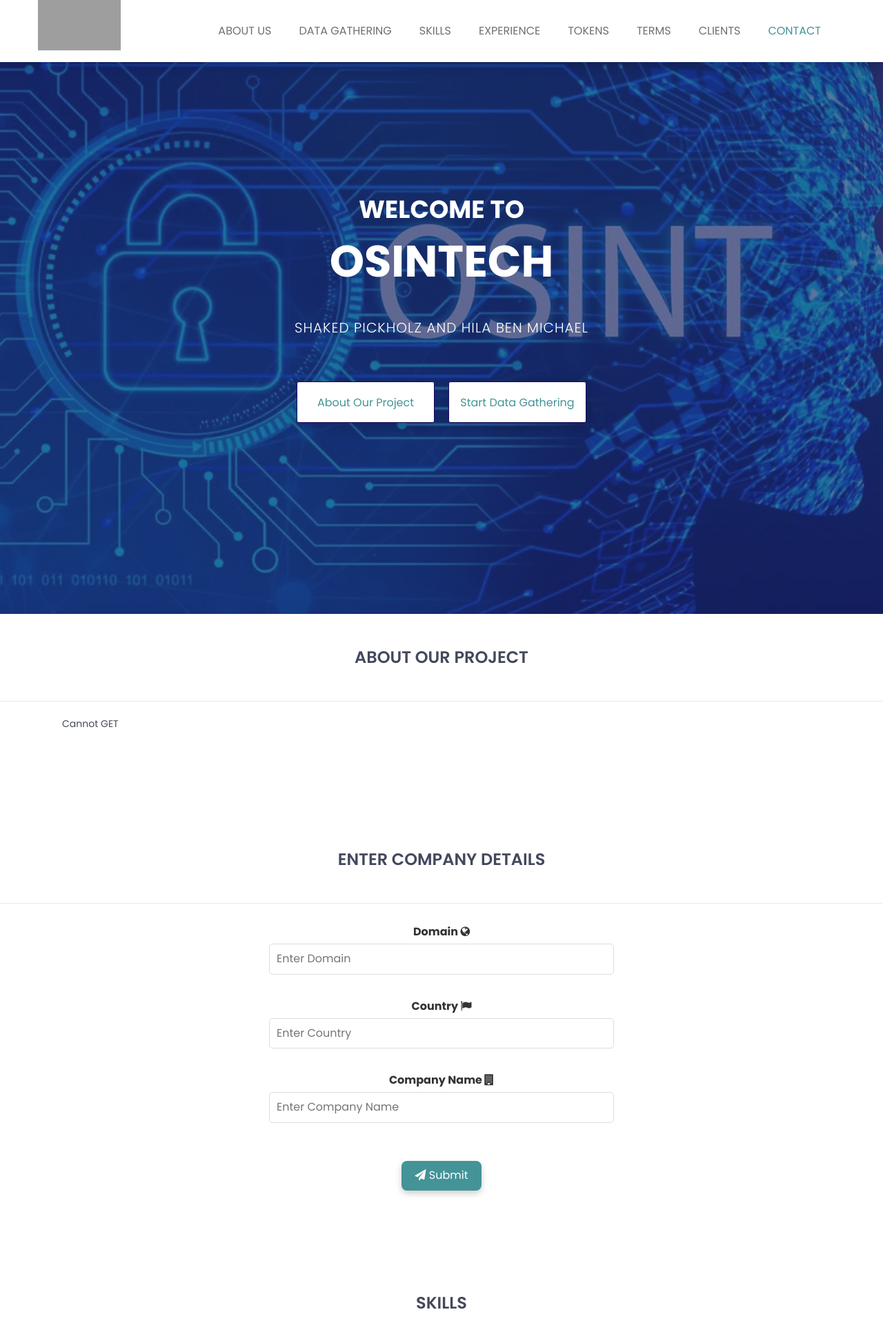
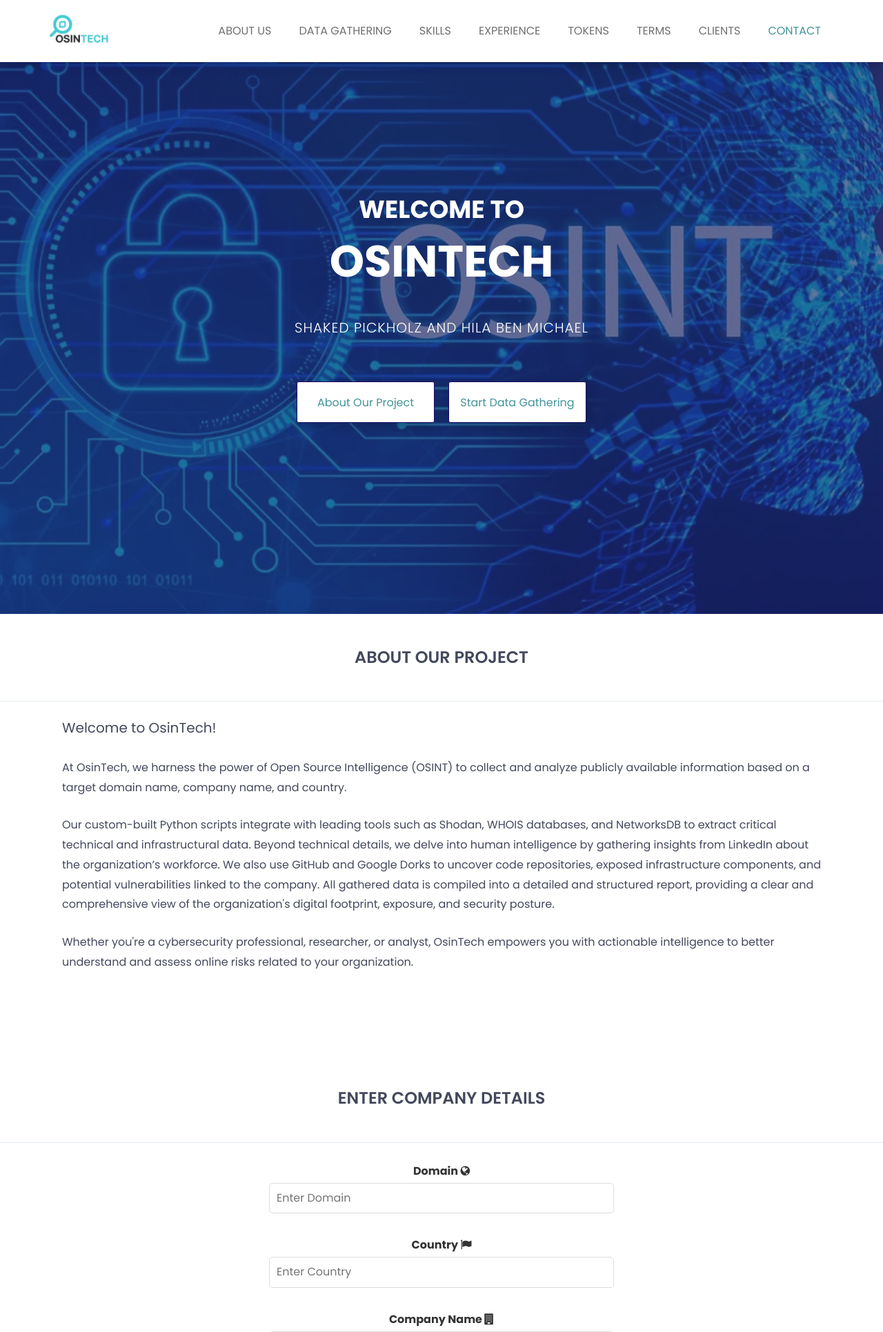
Before and after one commit to hila302010/final-cyber-project, a Flask app: template templates/index.html in a window 1280 px wide. Shown: the top 1931 px of the page at 69% size. Run offline with Flask 3, Linux system fonts and the light colour scheme; the template is opened without the code that fills it, so the values that code supplies are empty; grey boxes are pictures that could not be loaded.

Commit message:
changes updating style.css and index.html

```diff
--- a/templates/index.html
+++ b/templates/index.html
@@ -19,24 +19,24 @@
         <title>OsinTech</title>
 
         <!-- For the logo png -->
-				<link rel="shortcut icon" size="32x32" type="image/icon" href="assets/logo/logo.png"/>
+					<link rel="shortcut icon" size="32x32" type="image/icon" href="static/images/logo.png"/>
         <!--font-awesome.min.css-->
-        <link rel="stylesheet" href="assets/css/font-awesome.min.css">
+        <link rel="stylesheet" href="static/css/font-awesome.min.css">
 				<!--flat icon css-->
-				<link rel="stylesheet" href="assets/css/flaticon.css">
+				<link rel="stylesheet" href="static/css/flaticon.css">
 				<!--animate.css-->
-        <link rel="stylesheet" href="assets/css/animate.css">
+        <link rel="stylesheet" href="static/css/animate.css">
         <!--owl.carousel.css-->
-        <link rel="stylesheet" href="assets/css/owl.carousel.min.css">
-				<link rel="stylesheet" href="assets/css/owl.theme.default.min.css">
+        <link rel="stylesheet" href="static/css/owl.carousel.min.css">
+				<link rel="stylesheet" href="static/css/owl.theme.default.min.css">
         <!--bootstrap.min.css-->
-        <link rel="stylesheet" href="assets/css/bootstrap.min.css">
+        <link rel="stylesheet" href="static/css/bootstrap.min.css">
 				<!-- bootsnav -->
-				<link rel="stylesheet" href="assets/css/bootsnav.css" >
+				<link rel="stylesheet" href="static/css/bootsnav.css" >
         <!--style.css-->
-        <link rel="stylesheet" href="assets/css/style.css">
+        <link rel="stylesheet" href="static/css/style.css">
         <!--responsive.css-->
-        <link rel="stylesheet" href="assets/css/responsive.css">
+        <link rel="stylesheet" href="static/css/responsive.css">
 
         <!-- HTML5 shim and Respond.js for IE8 support of HTML5 elements and media queries -->
         <!-- WARNING: Respond.js doesn't work if you view the page via file:// -->
@@ -67,7 +67,7 @@
 			                    <i class="fa fa-bars"></i>
 			                </button>
 											<a class="navbar-brand" href="index.html">
-												<img src="assets/logo/osintech.png" alt="Brand Logo" style="max-width: 120px; height: auto; margin-top: -50px;" />
+												<img src="static/images/osintech.png" alt="Brand Logo" style="max-width: 120px; height: auto; margin-top: -50px;" />
 										</a>
 
 			            </div><!--/.navbar-header-->
@@ -476,13 +476,13 @@
 							<div class="single-profile">
 								<div class="profile-txt">
 									<a href="https://www.google.com/advanced_search" target="_blank">
-										<img src="assets/images/google_logo.png" alt="Google Logo" style="width: 28px; height: 28px;">										</a>
+										<img src="static/images/google_logo.png" alt="Google Logo" style="width: 28px; height: 28px;">										</a>
 									<div class="profile-icon-name">Google</div>
 								</div>
 								<div class="single-profile-overlay">
 									<div class="profile-txt">
 										<a href="https://www.google.com/advanced_search" target="_blank">
-											<img src="assets/images/google_logo.png" alt="Google Logo" style="width: 28px; height: 28px;">
+											<img src="static/images/google_logo.png" alt="Google Logo" style="width: 28px; height: 28px;">
 										</a>
 										<div class="profile-icon-name">Google</div>
 									</div>
@@ -511,14 +511,14 @@
 								<div class="single-profile">
 									<div class="profile-txt">
 										<a href="https://networksdb.io" target="_blank">
-											<img src="assets/images/networks_logo.jpeg" alt="NetworksDB Logo" style="width: 45px; height: 36px;">
+											<img src="static/images/networks_logo.jpeg" alt="NetworksDB Logo" style="width: 45px; height: 36px;">
 										</a>
 										<div class="profile-icon-name">NetworksDB</div>
 									</div>
 									<div class="single-profile-overlay">
 										<div class="profile-txt">
 											<a href="https://networksdb.io" target="_blank">
-												<img src="assets/images/networks_logo.jpeg" alt="NetworksDB Logo" style="width: 45px; height: 36px;">
+												<img src="static/images/networks_logo.jpeg" alt="NetworksDB Logo" style="width: 45px; height: 36px;">
 											</a>
 											<div class="profile-icon-name">NetworksDB</div>
 										</div>
@@ -532,14 +532,14 @@
 							<div class="single-profile">
 								<div class="profile-txt">
 									<a href="https://www.shodan.io/" target="_blank">
-										<img src="assets/images/shodan_logo.png" alt="Shodan Logo" style="width: 40x; height: 40px;">
+										<img src="static/images/shodan_logo.png" alt="Shodan Logo" style="width: 40x; height: 40px;">
 									</a>
 									<div class="profile-icon-name">Shodan</div>
 								</div>
 								<div class="single-profile-overlay">
 									<div class="profile-txt">
 										<a href="https://www.shodan.io" target="_blank">
-											<img src="assets/images/shodan_logo.png" alt="Shodan Logo" style="width: 40px; height: 40px;">
+											<img src="static/images/shodan_logo.png" alt="Shodan Logo" style="width: 40px; height: 40px;">
 										</a>
 										<div class="profile-icon-name">Shodan</div>
 									</div>
@@ -550,14 +550,14 @@
 							<div class="single-profile">
 								<div class="profile-txt">
 									<a href="https://www.whois.com" target="_blank">
-										<img src="assets/images/whois_logo.png" alt="Whois Logo" style="width: 32px; height: 32px;">
+										<img src="static/images/whois_logo.png" alt="Whois Logo" style="width: 32px; height: 32px;">
 									</a>
 									<div class="profile-icon-name">Whois</div>
 								</div>
 								<div class="single-profile-overlay">
 									<div class="profile-txt">
 										<a href="https://www.whois.com" target="_blank">
-											<img src="assets/images/whois_logo.png" alt="Whois Logo" style="width: 32px; height: 32px;">
+											<img src="static/images/whois_logo.png" alt="Whois Logo" style="width: 32px; height: 32px;">
 										</a>
 										<div class="profile-icon-name">Whois</div>
 									</div>
@@ -793,56 +793,39 @@
 
 		<!-- Include all js compiled plugins (below), or include individual files as needed -->
 
-		<script src="assets/js/jquery.js"></script>
+		<script src="static/js/jquery.js"></script>
 
         <!--modernizr.min.js-->
         <script src="https://cdnjs.cloudflare.com/ajax/libs/modernizr/2.8.3/modernizr.min.js"></script>
 
 		<!--bootstrap.min.js-->
-        <script src="assets/js/bootstrap.min.js"></script>
+        <script src="static/js/bootstrap.min.js"></script>
 
 		<!-- bootsnav js -->
-		<script src="assets/js/bootsnav.js"></script>
+		<script src="static/js/bootsnav.js"></script>
 
 		<!-- jquery.sticky.js -->
-		<script src="assets/js/jquery.sticky.js"></script>
+		<script src="static/js/jquery.sticky.js"></script>
 
 		<!-- for progress bar start-->
 
 		<!-- progressbar js -->
-		<script src="assets/js/progressbar.js"></script>
+		<script src="static/js/progressbar.js"></script>
 
 		<!-- appear js -->
-		<script src="assets/js/jquery.appear.js"></script>
+		<script src="static/js/jquery.appear.js"></script>
 
 		<!-- for progress bar end -->
 
 		<!--owl.carousel.js-->
-        <script src="assets/js/owl.carousel.min.js"></script>
+        <script src="static/js/owl.carousel.min.js"></script>
 
 
 		<script src="https://cdnjs.cloudflare.com/ajax/libs/jquery-easing/1.4.1/jquery.easing.min.js"></script>
 
 
         <!--Custom JS-->
-        <script src="assets/js/custom.js"></script>
-
-
-
-				<!--should be in custom.js -->
-				  <script>
-					document.addEventListener("DOMContentLoaded", function () {
-							fetch("AboutUs.txt")
-									.then(response => response.text())
-									.then(data => {
-											document.getElementById("about-content").innerHTML = `<p>${data}</p>`;
-									})
-									.catch(error => {
-											console.error("Error loading About Us content:", error);
-											document.getElementById("about-content").innerHTML = "<p>Unable to load content.</p>";
-									});
-					});
-			</script>
+        <script src="static/js/custom.js"></script>
 
     </body>
 
```
Also changed, not shown: other parts of templates/index.html (+11 -11 lines). Lines whose indentation alone changed are shown as unchanged.
